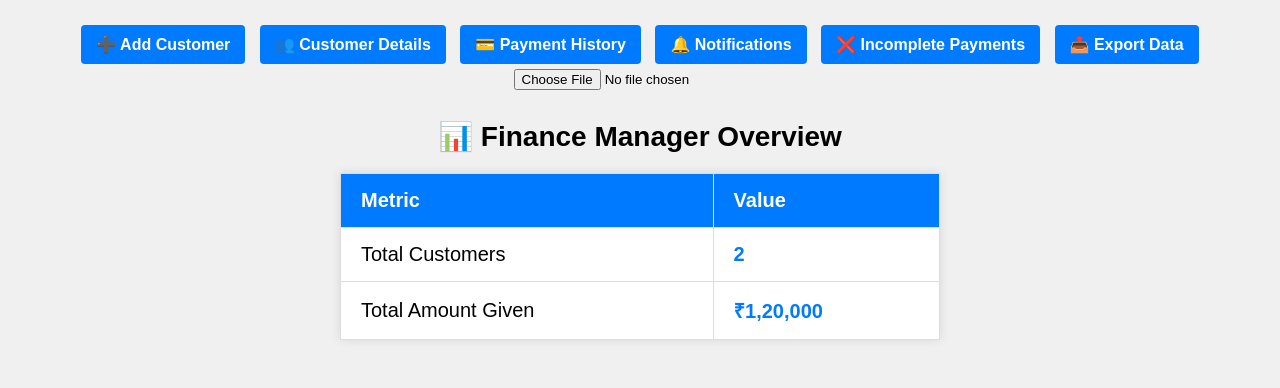
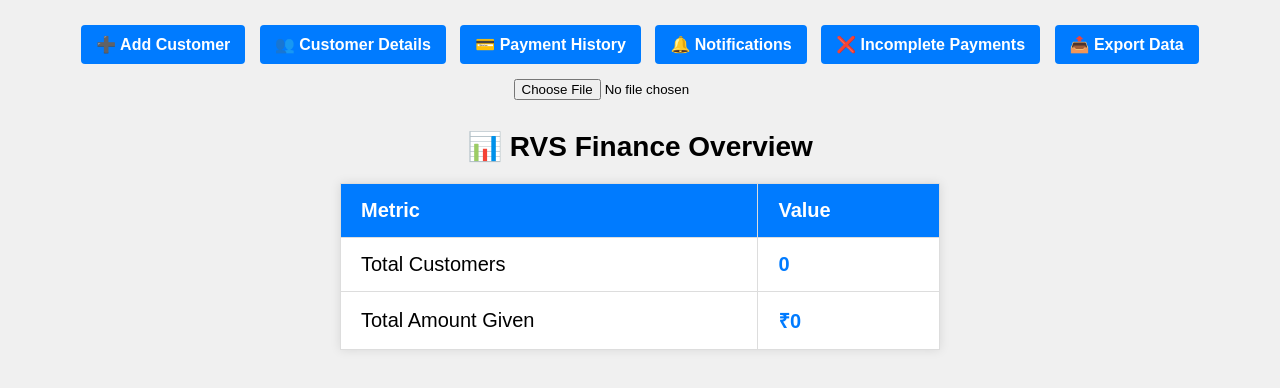
Before and after one commit to Sachin-Sachaera/RVS-FINANCE, a plain HTML site: page APP/index.html in a window 1280 px wide. Drawn offline with Linux system fonts and the light colour scheme.

Commit message:
Update index.html

```diff
--- a/APP/index.html
+++ b/APP/index.html
@@ -1,9 +1,9 @@
 <!DOCTYPE html>
 <html lang="en">
 <head>
-    <meta charset="UTF-8">
-    <meta name="viewport" content="width=device-width, initial-scale=1.0">
-    <title>Finance Manager Overview</title>
+    <meta charset="UTF-8" />
+    <meta name="viewport" content="width=device-width, initial-scale=1.0"/>
+    <title>📊 RVS Finance Overview</title>
     <style>
         body {
             font-family: Arial, sans-serif;
@@ -12,10 +12,13 @@
             padding: 20px;
             text-align: center;
         }
+
         .menu {
             margin-bottom: 30px;
         }
-        .menu a, .menu button {
+
+        .menu a,
+        .menu button {
             display: inline-block;
             background: #007bff;
             color: white;
@@ -28,35 +31,48 @@
             font-weight: bold;
             font-size: 16px;
         }
-        .menu a:hover, .menu button:hover {
+
+        .menu a:hover,
+        .menu button:hover {
             background: #0056b3;
         }
+
         .header {
             font-size: 28px;
             font-weight: bold;
             margin-bottom: 20px;
         }
+
         .overview-table {
             width: 100%;
             max-width: 600px;
             margin: 0 auto;
             border-collapse: collapse;
             background: white;
-            box-shadow: 0 0 10px rgba(0,0,0,0.1);
+            box-shadow: 0 0 10px rgba(0, 0, 0, 0.1);
         }
-        .overview-table th, .overview-table td {
+
+        .overview-table th,
+        .overview-table td {
             border: 1px solid #ddd;
             padding: 15px 20px;
             text-align: left;
             font-size: 20px;
         }
+
         .overview-table th {
             background-color: #007bff;
             color: white;
         }
+
         .overview-table td.value {
             font-weight: bold;
             color: #007bff;
+        }
+
+        input[type="file"] {
+            display: inline-block;
+            margin-top: 10px;
         }
     </style>
 </head>
@@ -72,7 +88,7 @@
         <input type="file" id="importFile" accept=".json" onchange="importData(event)">
     </div>
 
-    <div class="header">📊 Finance Manager Overview</div>
+    <div class="header">📊 RVS Finance Overview</div>
 
     <table class="overview-table">
         <tr>
@@ -81,11 +97,11 @@
         </tr>
         <tr>
             <td>Total Customers</td>
-            <td class="value" id="totalCustomers">2</td>
+            <td class="value" id="totalCustomers">0</td>
         </tr>
         <tr>
             <td>Total Amount Given</td>
-            <td class="value">₹<span id="totalAmountGiven">1,20,000</span></td>
+            <td class="value">₹<span id="totalAmountGiven">0</span></td>
         </tr>
     </table>
 
@@ -107,7 +123,7 @@
             if (!file) return;
 
             const reader = new FileReader();
-            reader.onload = function(e) {
+            reader.onload = function (e) {
                 try {
                     const data = JSON.parse(e.target.result);
                     if (Array.isArray(data)) {
@@ -123,6 +139,20 @@
             };
             reader.readAsText(file);
         }
+
+        function loadData() {
+            const raw = localStorage.getItem('customers_v3') || '[]';
+            try {
+                const customers = JSON.parse(raw);
+                const total = customers.reduce((sum, c) => sum + (parseFloat(c.amount) || 0), 0);
+                document.getElementById("totalCustomers").textContent = customers.length;
+                document.getElementById("totalAmountGiven").textContent = total.toLocaleString("en-IN");
+            } catch {
+                console.warn("Invalid customer data in localStorage.");
+            }
+        }
+
+        loadData();
     </script>
 
 </body>
```
